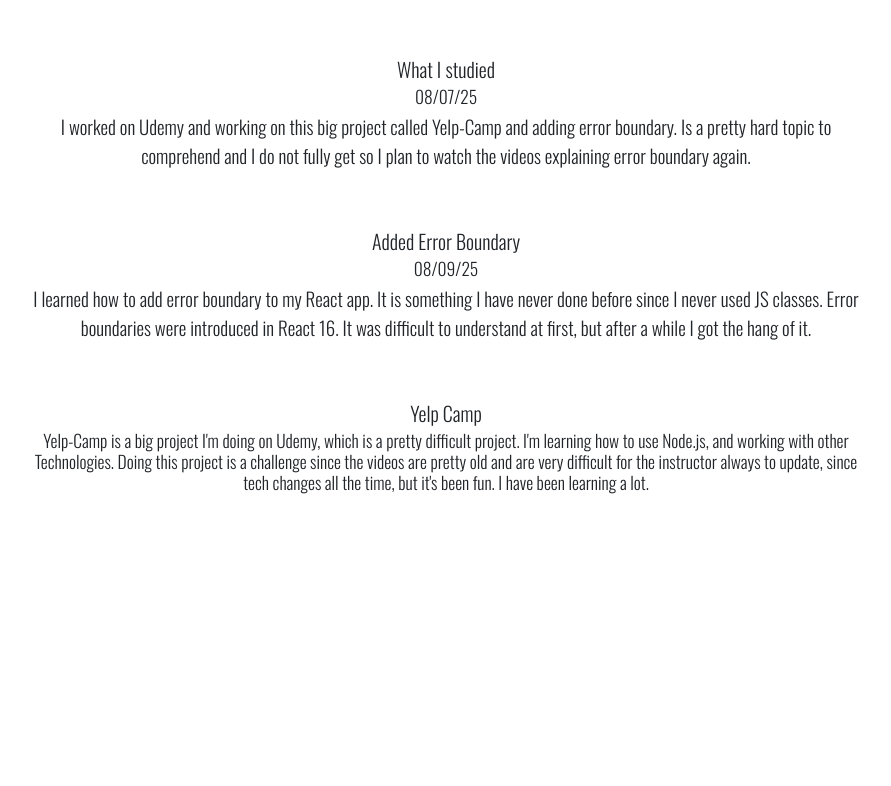
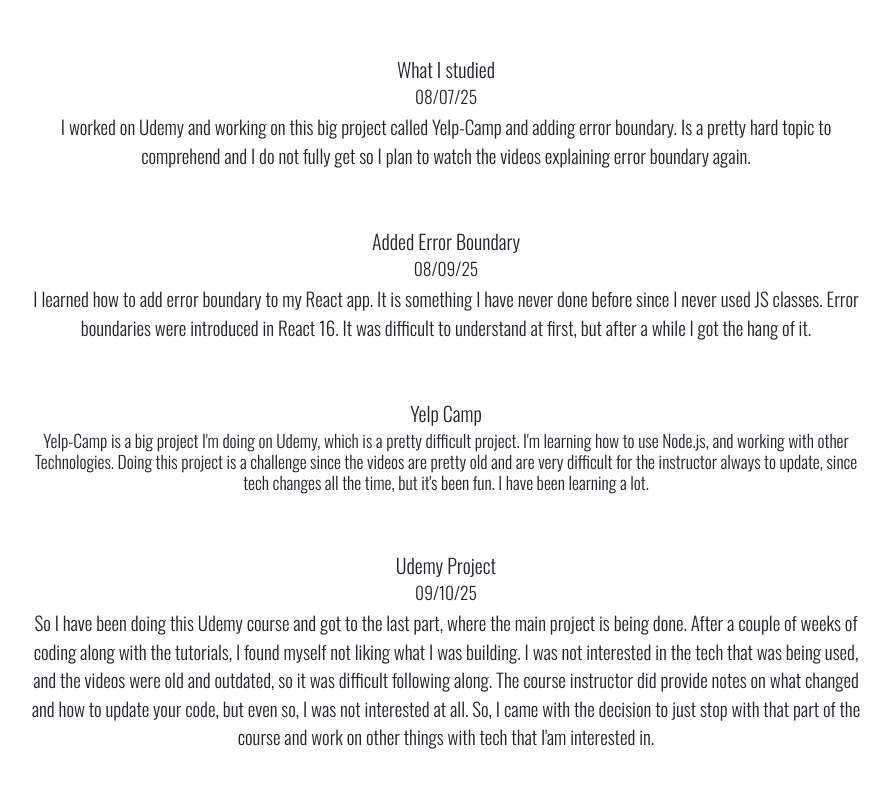
Before and after one commit to elidvenega/elidvenega_portfolio, a website built with Parcel: page src/Blog.html in a window 1280 px wide. Shown: the part 963-1749 px from the top of the page, without its empty margins (194-1085 px from the left). Before the commit the page ends 1491 px from the top, so only its background shows below. Built offline with nearby package versions, Linux system fonts and the light colour scheme.

Commit message:
Worked on blog post

```diff
--- a/src/Blog.html
+++ b/src/Blog.html
@@ -109,5 +109,20 @@
       </h3>
       <p></p>
     </section>
+    <section class="blog-container">
+      <h2>Udemy Project</h2>
+      <h3>09/10/25</h3>
+      <p>
+        So I have been doing this Udemy course and got to the last part, where
+        the main project is being done. After a couple of weeks of coding along
+        with the tutorials, I found myself not liking what I was building. I was
+        not interested in the tech that was being used, and the videos were old
+        and outdated, so it was difficult following along. The course instructor
+        did provide notes on what changed and how to update your code, but even
+        so, I was not interested at all. So, I came with the decision to just
+        stop with that part of the course and work on other things with tech
+        that I'am interested in.
+      </p>
+    </section>
   </body>
 </html>
```
